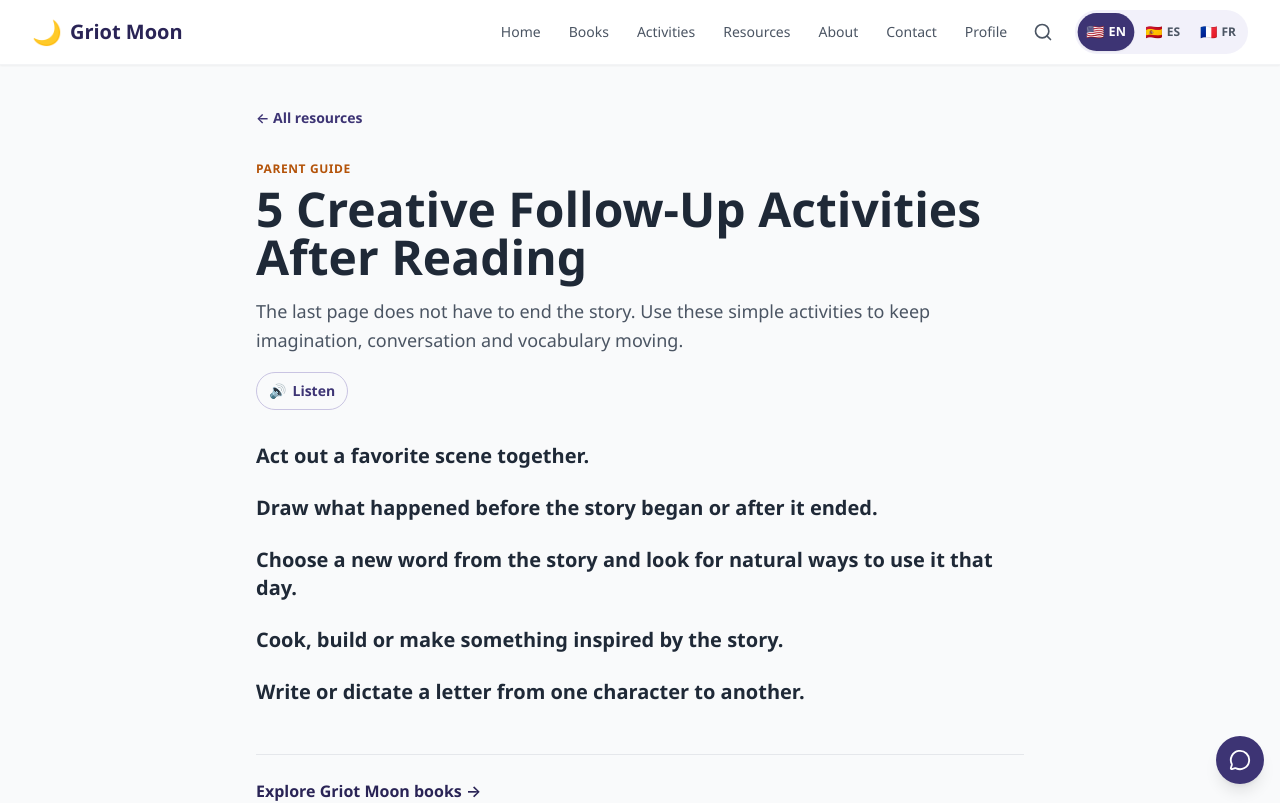
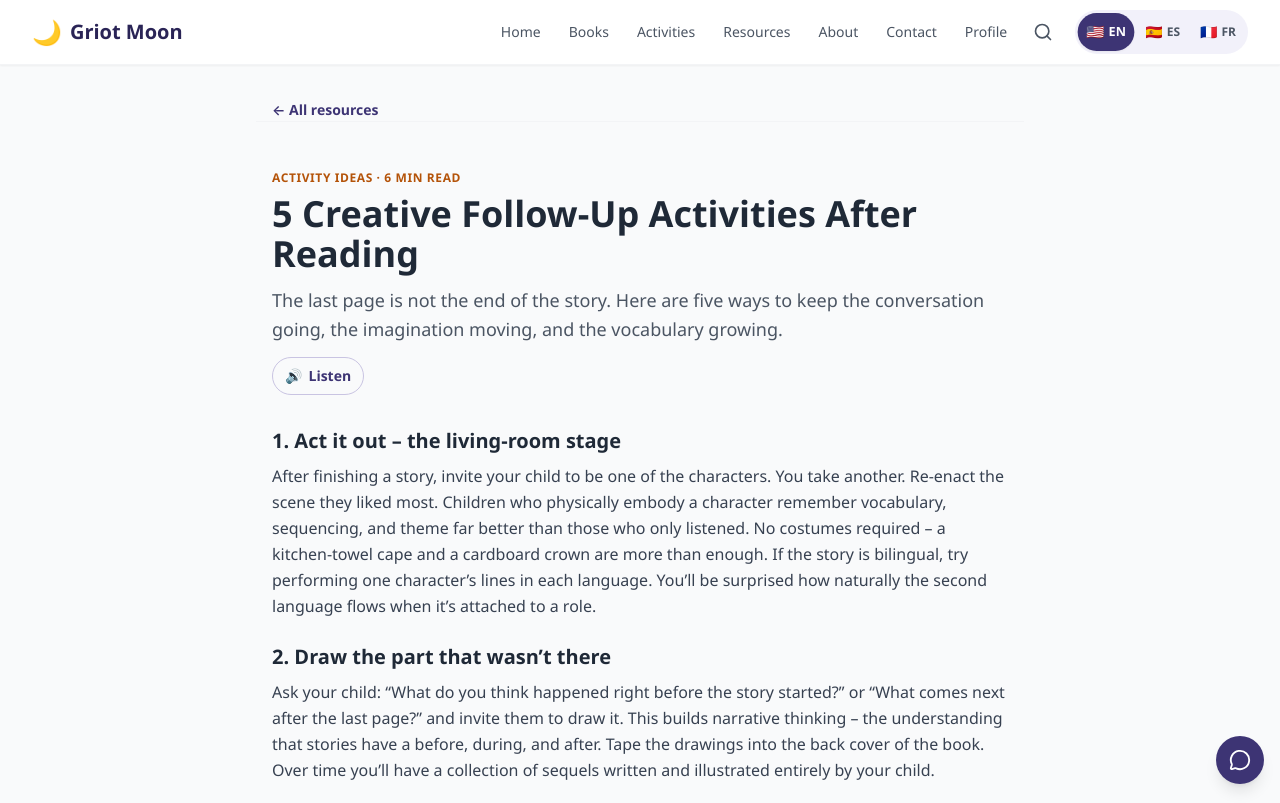
Before and after one commit to PawaSeyni/griotmoon, a React (Vite) app: page /resources/activities-after-reading/ in a window 1280 px wide. Shown: the top 803 px of the page. Built offline with nearby package versions, Linux system fonts and the light colour scheme; a web font is replaced by a local one.

Commit message:
Sprint 3: preserve full long-form article bodies on standalone routes

```diff
--- a/src/pages/ResourceArticle.tsx
+++ b/src/pages/ResourceArticle.tsx
@@ -2,62 +2,64 @@ import { useMemo } from 'react';
 import { useParams } from 'react-router-dom';
 import Seo from '../components/Seo';
 import JsonLd from '../components/JsonLd';
-import ReadAloudButton from '../components/ReadAloudButton';
 import { Link } from '../components/LocalizedLink';
 import NotFound from './NotFound';
 import { useLanguage } from '../lib/language';
+import {
+  RESOURCE_TRANSLATIONS,
+  ArticleMakingReadingMagical,
+  ArticleAgeAppropriate,
+  ArticleFollowUp,
+  ArticleReluctantReaders,
+  ArticlePerfectReadingEnvironment,
+  ArticleBilingualReading,
+} from './Resources';
 
 const SITE = 'https://griotmoon.com';
 const SLUGS = ['make-reading-time-magical','reading-milestones-by-age','activities-after-reading','reluctant-readers','reading-environment','bilingual-reading-benefits'] as const;
-
-const COPY = {
- en: [
-  ['10 Ways to Make Reading Time Magical','Transform ordinary reading sessions into memorable adventures your child will look forward to.',['Set a warm, comfortable mood for reading.','Build a reading rhythm rather than a rigid rule.','Connect stories with hands-on play and imagination.','Let children turn pages and participate, even imperfectly.','Use playful voices and expression.','Welcome repetition: familiar stories help children notice language and patterns.','Introduce a second language naturally, a word or phrase at a time.','Pause for predictions and talk about the clues in the story.','Create a small, inviting reading nook.','Let your child see you reading for pleasure.']],
-  ['Age-Appropriate Reading Milestones',"Every child arrives at reading on their own schedule. These broad milestones can help you support the journey without turning it into a race.",['Ages 2–3: focus on sounds, pictures, naming and repetition.','Ages 4–5: children often begin noticing letters, sounds and repeated patterns.','Ages 5–6: many children begin decoding simple words and trying to read independently.','Ages 6–7: reading practice increasingly becomes reading for meaning and pleasure.','Milestones are guides, not report cards. If you have concerns, talk with your child’s teacher or a qualified reading specialist.']],
-  ['5 Creative Follow-Up Activities After Reading','The last page does not have to end the story. Use these simple activities to keep imagination, conversation and vocabulary moving.',['Act out a favorite scene together.','Draw what happened before the story began or after it ended.','Choose a new word from the story and look for natural ways to use it that day.','Cook, build or make something inspired by the story.','Write or dictate a letter from one character to another.']],
-  ['Building a Love for Reading in Reluctant Readers','Some children love books immediately; others need a longer runway. Start with curiosity and choice rather than pressure.',['Begin with an interest the child already loves.','Allow active listening, audiobooks and drawing while listening.','Let children choose comics, joke books, nonfiction or graphic novels as well as storybooks.','Keep reading aloud even after independent reading begins.','Avoid turning reading into a punishment.']],
-  ['Creating the Perfect Reading Environment','A good reading space does not need to be elaborate. Comfort, visible books and a familiar cue can do most of the work.',['Choose comfortable seating that invites children to stay.','Display some book covers face-out so children can choose visually.','Use comfortable task lighting appropriate for reading.','Keep distracting screens out of the immediate reading space when possible.']],
-  ['Why Bilingual Reading Matters','Reading across languages can connect stories with family, culture and everyday conversation while giving children meaningful exposure to both languages.',['Start early if bilingual reading fits your family, but it is never necessary to make it a test.','Children may mix languages while learning to use both; bilingual development varies widely.','Keep the heritage language connected to real people, stories and routines.','Read the same favorite story in each language and talk about words that are similar or different.','If you have concerns about language development, seek guidance from a qualified professional who understands multilingual children.']]
- ],
- es: [
-  ['10 formas de hacer mágico el tiempo de lectura','Transforma las sesiones de lectura cotidianas en aventuras memorables que tu peque espere con ilusión.',['Crea un ambiente cálido y cómodo.','Construye un ritmo de lectura, no una regla rígida.','Une las historias con el juego y la imaginación.','Deja que los niños pasen las páginas y participen.','Usa voces y expresión.','Acepta la repetición: las historias conocidas ayudan a notar el lenguaje y los patrones.','Introduce otro idioma con naturalidad, palabra a palabra.','Haz pausas para predecir y hablar de las pistas del cuento.','Crea un rincón de lectura sencillo y acogedor.','Deja que tu peque te vea leer por placer.']],
-  ['Hitos de lectura por edades','Cada niño llega a la lectura a su propio ritmo. Estos hitos generales sirven como orientación, no como una carrera.',['De 2 a 3 años: sonidos, imágenes, nombres y repetición.','De 4 a 5 años: empiezan a notar letras, sonidos y patrones repetidos.','De 5 a 6 años: muchos empiezan a descifrar palabras sencillas.','De 6 a 7 años: la práctica se orienta cada vez más al significado y al placer.','Los hitos son guías, no calificaciones. Ante una preocupación, habla con su docente o un especialista cualificado.']],
-  ['5 actividades creativas para después de leer','La última página no tiene por qué terminar la historia. Estas actividades mantienen viva la imaginación y la conversación.',['Representad juntos una escena favorita.','Dibuja qué pasó antes o después del cuento.','Elige una palabra nueva y úsala de forma natural durante el día.','Cocina, construye o crea algo inspirado en la historia.','Escribe o dicta una carta desde la perspectiva de un personaje.']],
-  ['Cultivar el amor por la lectura en lectores reticentes','Algunos niños aman los libros enseguida; otros necesitan más tiempo. Empieza por la curiosidad y la elección.',['Parte de un interés que ya le entusiasme.','Permite escuchar mientras dibuja o juega y prueba audiolibros.','Deja que elija cómics, chistes, no ficción o novelas gráficas.','Sigue leyendo en voz alta aunque ya empiece a leer solo.','Evita convertir la lectura en castigo.']],
-  ['Crear el ambiente perfecto para leer','Un buen espacio de lectura no tiene que ser elaborado. La comodidad, los libros visibles y una rutina familiar hacen mucho.',['Elige un asiento cómodo.','Muestra algunas portadas de frente para facilitar la elección.','Usa una iluminación cómoda y adecuada para leer.','Cuando sea posible, aleja las pantallas del espacio inmediato de lectura.']],
-  ['Por qué importa leer en dos idiomas','Leer en varios idiomas puede conectar las historias con la familia, la cultura y la conversación cotidiana.',['Empieza pronto si encaja con tu familia, sin convertirlo en una prueba.','Los niños pueden mezclar idiomas; el desarrollo bilingüe varía mucho.','Conecta la lengua familiar con personas, historias y rutinas reales.','Lee un cuento favorito en cada idioma y compara palabras juntos.','Ante dudas sobre el desarrollo del lenguaje, consulta a un profesional cualificado con experiencia en niños multilingües.']]
- ],
- fr: [
-  ['10 façons de rendre le temps de lecture magique','Transformez les séances de lecture ordinaires en moments que votre enfant attend avec plaisir.',['Créez une ambiance chaleureuse et confortable.','Installez un rythme de lecture plutôt qu’une règle rigide.','Reliez les histoires au jeu et à l’imagination.','Laissez les enfants tourner les pages et participer.','Jouez avec les voix et l’expression.','Accueillez la répétition : les histoires familières aident à remarquer la langue et les structures.','Introduisez une autre langue naturellement, mot après mot.','Faites une pause pour prédire et parler des indices de l’histoire.','Créez un petit coin lecture accueillant.','Laissez votre enfant vous voir lire pour le plaisir.']],
-  ['Les étapes de lecture selon l’âge','Chaque enfant arrive à la lecture à son propre rythme. Ces repères généraux servent de guide, pas de course.',['De 2 à 3 ans : sons, images, mots et répétition.','De 4 à 5 ans : les enfants commencent souvent à remarquer lettres, sons et motifs répétés.','De 5 à 6 ans : beaucoup commencent à décoder des mots simples.','De 6 à 7 ans : la pratique s’oriente davantage vers le sens et le plaisir.','Ces repères ne sont pas des bulletins. En cas d’inquiétude, parlez à l’enseignant ou à un spécialiste qualifié.']],
-  ['5 activités créatives après la lecture','La dernière page ne doit pas forcément mettre fin à l’histoire. Prolongez l’imagination et la conversation.',['Jouez ensemble une scène préférée.','Dessinez ce qui s’est passé avant ou après l’histoire.','Choisissez un nouveau mot et réutilisez-le naturellement dans la journée.','Cuisinez, construisez ou créez quelque chose inspiré de l’histoire.','Écrivez ou dictez une lettre du point de vue d’un personnage.']],
-  ['Faire aimer la lecture aux lecteurs réticents','Certains enfants aiment les livres immédiatement; d’autres ont besoin de plus de temps. Commencez par la curiosité et le choix.',['Partez d’un intérêt que l’enfant aime déjà.','Autorisez l’écoute active, le dessin et les livres audio.','Laissez-le choisir BD, blagues, documentaires ou romans graphiques.','Continuez à lire à voix haute même quand la lecture autonome commence.','Évitez de transformer la lecture en punition.']],
-  ['Créer l’environnement de lecture idéal','Un bon espace de lecture n’a pas besoin d’être sophistiqué. Confort, livres visibles et repères familiers suffisent souvent.',['Choisissez une assise confortable.','Présentez quelques couvertures de face pour faciliter le choix.','Utilisez un éclairage confortable adapté à la lecture.','Éloignez si possible les écrans de l’espace immédiat de lecture.']],
-  ['Pourquoi la lecture bilingue est importante','Lire dans plusieurs langues peut relier les histoires à la famille, à la culture et aux conversations quotidiennes.',['Commencez tôt si cela convient à votre famille, sans en faire un test.','Les enfants peuvent mélanger les langues; le développement bilingue varie beaucoup.','Reliez la langue familiale à des personnes, histoires et routines réelles.','Lisez une histoire préférée dans chaque langue et comparez les mots ensemble.','En cas de préoccupation sur le langage, consultez un professionnel qualifié connaissant le développement multilingue.']]
- ]
-} as const;
+const ARTICLE_KEYS = ['article1','article3','article4','article5','article2','article6'] as const;
+const COMPONENTS = [ArticleMakingReadingMagical,ArticleAgeAppropriate,ArticleFollowUp,ArticleReluctantReaders,ArticlePerfectReadingEnvironment,ArticleBilingualReading] as const;
 
 export default function ResourceArticle() {
   const { slug = '' } = useParams();
   const { language } = useLanguage();
   const index = SLUGS.indexOf(slug as typeof SLUGS[number]);
   if (index < 0) return <NotFound />;
- const [title, intro, sections] = COPY[language][index];
+
+  const copy = RESOURCE_TRANSLATIONS[language];
+  const resource = copy.resources[index];
+  const article = copy[ARTICLE_KEYS[index]];
+  const Article = COMPONENTS[index];
   const path = `/resources/${slug}`;
+  const canonical = `${SITE}${language === 'en' ? '' : '/' + language}${path}/`;
   const schema = useMemo(() => ({
-   '@context':'https://schema.org','@type':'Article', headline:title, description:intro,
-   author:{'@type':'Person',name:'Pawa Seyni'}, publisher:{'@type':'Organization',name:'Griot Moon'},
-   mainEntityOfPage:`${SITE}${language === 'en' ? '' : '/' + language}${path}/`,
-   inLanguage: language
- }), [title,intro,path,language]);
- return <main className="py-10 px-4">
-  <Seo title={title} description={intro} path={path} />
+    '@context': 'https://schema.org',
+    '@type': 'Article',
+    headline: resource.title,
+    description: resource.desc,
+    author: { '@type': 'Person', name: 'Pawa Seyni' },
+    publisher: { '@type': 'Organization', name: 'Griot Moon', url: SITE },
+    mainEntityOfPage: canonical,
+    inLanguage: language,
+  }), [resource.title, resource.desc, canonical, language]);
+
+  return (
+    <main>
+      <Seo title={resource.title} description={resource.desc} path={path} />
       <JsonLd id="resource-article" data={schema} />
-  <article className="max-w-3xl mx-auto">
-   <Link to="/resources" className="text-sm font-semibold text-purple-600 hover:text-purple-800">← {language==='fr'?'Toutes les ressources':language==='es'?'Todos los recursos':'All resources'}</Link>
-   <header className="mt-8 mb-8"><p className="text-xs uppercase tracking-wider text-amber-700 font-semibold mb-2">{language==='fr'?'Guide pour parents':language==='es'?'Guía para familias':'Parent guide'}</p><h1 className="text-4xl md:text-5xl font-bold text-gray-800 mb-4 leading-tight">{title}</h1><p className="text-lg text-gray-600 leading-relaxed">{intro}</p><div className="mt-4"><ReadAloudButton text={intro} compact /></div></header>
-   <div className="space-y-6 text-gray-700 leading-relaxed">{sections.map((s,i)=><section key={i}><h2 className="text-xl font-bold text-gray-800 mb-2">{s}</h2></section>)}</div>
-   <div className="mt-12 border-t pt-6"><Link to="/books" className="font-semibold text-purple-700 hover:text-purple-900">{language==='fr'?'Découvrir les livres Griot Moon →':language==='es'?'Descubre los libros de Griot Moon →':'Explore Griot Moon books →'}</Link></div>
-  </article>
- </main>;
+      <div className="max-w-3xl mx-auto px-4 pt-8">
+        <Link to="/resources" className="text-sm font-semibold text-purple-600 hover:text-purple-800">
+          ← {language === 'fr' ? 'Toutes les ressources' : language === 'es' ? 'Todos los recursos' : 'All resources'}
+        </Link>
+      </div>
+      <Article t={article as never} />
+      <div className="max-w-3xl mx-auto px-4 pb-12">
+        <div className="border-t pt-6">
+          <Link to="/books" className="font-semibold text-purple-700 hover:text-purple-900">
+            {language === 'fr' ? 'Découvrir les livres Griot Moon →' : language === 'es' ? 'Descubre los libros de Griot Moon →' : 'Explore Griot Moon books →'}
+          </Link>
+        </div>
+      </div>
+    </main>
+  );
 }
```
Lines whose indentation alone changed are shown as unchanged.
